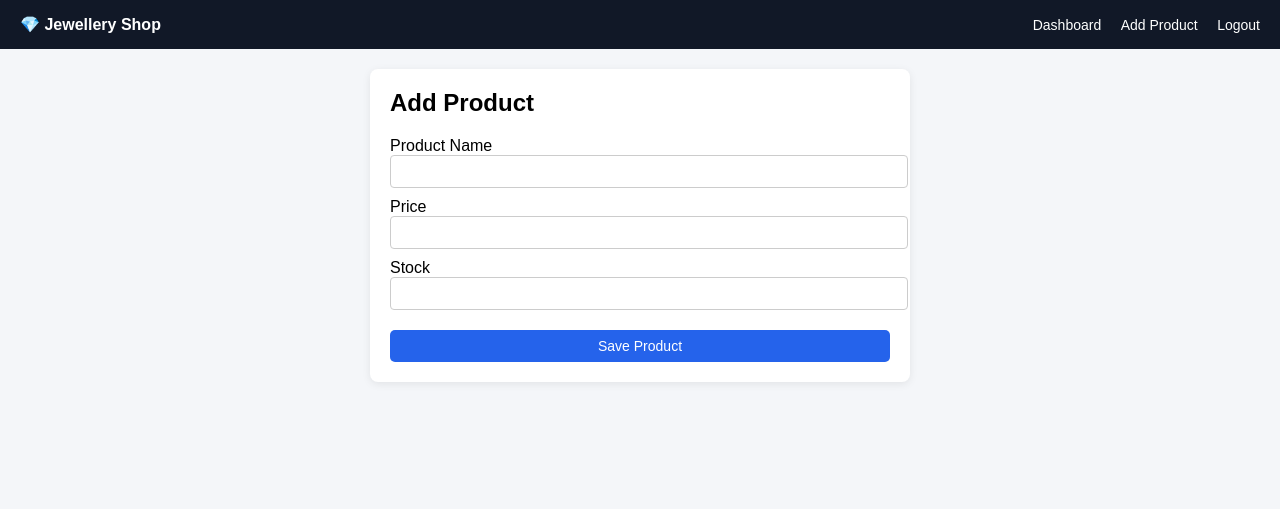
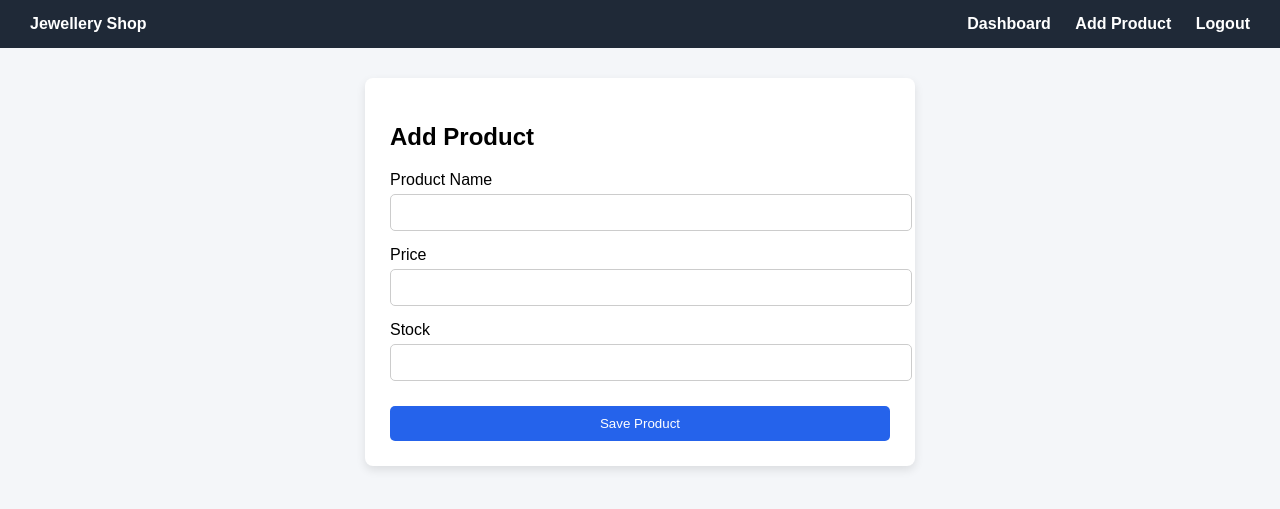
Before and after one commit to rajeshakela0909-cloud/jewellery-shop, a Flask app: page /add in a window 1280 px wide. Shown: the top 509 px of the page. Run offline with Flask 3, Linux system fonts and the light colour scheme; a user stored in the database is signed in.

Commit message:
Update base.html

```diff
--- a/templates/base.html
+++ b/templates/base.html
@@ -6,118 +6,86 @@
 
     <style>
         body {
+            font-family: Arial, sans-serif;
             margin: 0;
-            font-family: Arial, sans-serif;
             background-color: #f4f6f9;
         }
 
         .navbar {
-            background: #111827;
-            padding: 15px 20px;
-            color: white;
+            background: #1f2937;
+            padding: 15px 30px;
             display: flex;
             justify-content: space-between;
             align-items: center;
+            color: white;
         }
 
         .navbar a {
             color: white;
             text-decoration: none;
-            margin-left: 15px;
-            font-size: 14px;
+            margin-left: 20px;
+            font-weight: bold;
         }
 
         .navbar a:hover {
-            text-decoration: underline;
+            color: #60a5fa;
         }
 
         .container {
-            padding: 20px;
+            padding: 30px;
         }
 
         .card {
             background: white;
-            padding: 20px;
+            padding: 25px;
             border-radius: 8px;
-            box-shadow: 0 2px 8px rgba(0,0,0,0.08);
-            margin-bottom: 20px;
+            box-shadow: 0 4px 10px rgba(0,0,0,0.1);
         }
 
-        .btn {
-            padding: 8px 15px;
+        input {
+            width: 100%;
+            padding: 10px;
+            margin-top: 5px;
+            margin-bottom: 15px;
+            border-radius: 5px;
+            border: 1px solid #ccc;
+        }
+
+        button {
+            padding: 10px;
+            background: #2563eb;
+            color: white;
             border: none;
             border-radius: 5px;
             cursor: pointer;
-            text-decoration: none;
-            display: inline-block;
-            font-size: 14px;
         }
 
-        .btn-primary {
-            background: #2563eb;
-            color: white;
-        }
-
-        .btn-danger {
-            background: #dc2626;
-            color: white;
-        }
-
-        .btn-success {
-            background: #16a34a;
-            color: white;
+        button:hover {
+            background: #1d4ed8;
         }
 
         table {
             width: 100%;
             border-collapse: collapse;
-            margin-top: 10px;
         }
 
-        table th {
-            background: #f3f4f6;
+        th, td {
+            padding: 12px;
+            border-bottom: 1px solid #ddd;
+            text-align: left;
         }
 
-        table th, table td {
-            padding: 10px;
-            border-bottom: 1px solid #ddd;
-            text-align: left;
-            font-size: 14px;
-        }
-
-        input {
-            padding: 8px;
-            width: 100%;
-            margin-bottom: 10px;
-            border-radius: 4px;
-            border: 1px solid #ccc;
-        }
-
-        h2 {
-            margin-top: 0;
-        }
-
-        @media(max-width:768px){
-            .navbar {
-                flex-direction: column;
-                align-items: flex-start;
-            }
-
-            .navbar div {
-                margin-bottom: 5px;
-            }
-
-            table th, table td {
-                font-size: 12px;
-            }
+        th {
+            background: #f1f5f9;
         }
     </style>
 </head>
-
 <body>
 
     <div class="navbar">
-    <div><strong>💎 Jewellery Shop</strong></div>
+        <div>
+            <strong>Jewellery Shop</strong>
+        </div>
         <div>
             <a href="/dashboard">Dashboard</a>
             <a href="/add">Add Product</a>
@@ -126,7 +94,8 @@
     </div>
 
     <div class="container">
-    {% block content %}{% endblock %}
+        {% block content %}
+        {% endblock %}
     </div>
 
 </body>
```
Lines whose indentation alone changed are shown as unchanged.
